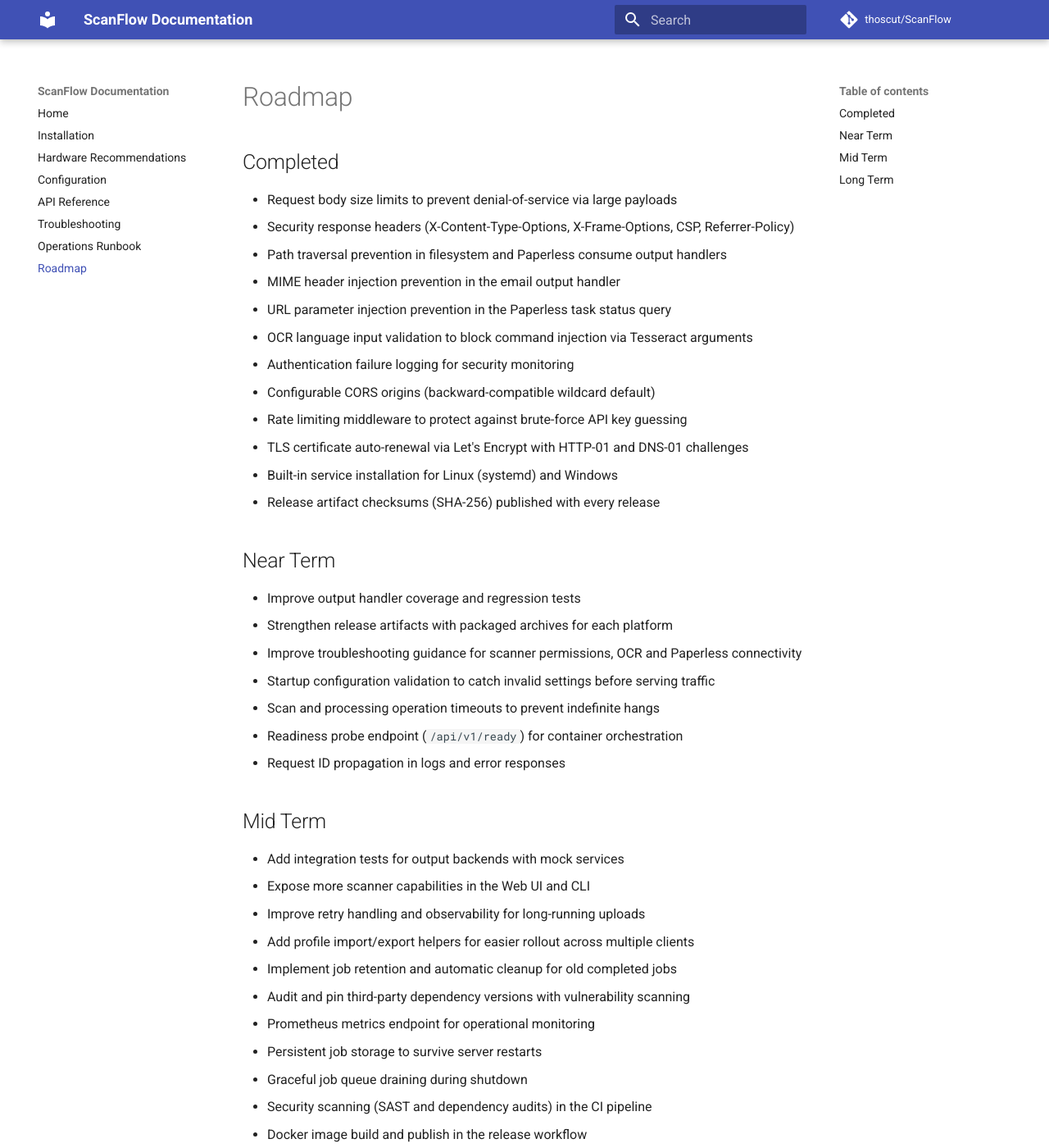
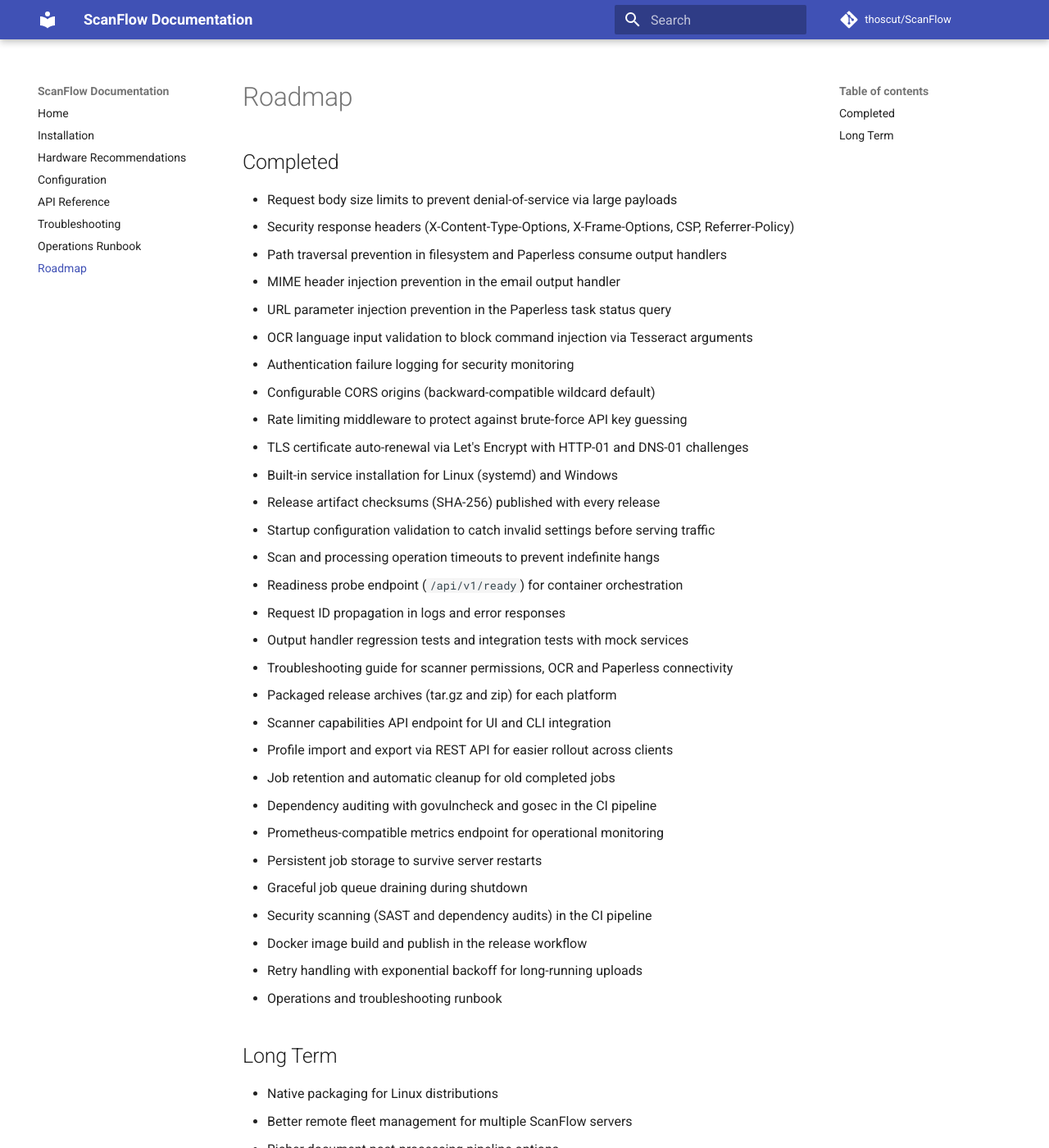
Before and after one commit to thoscut/ScanFlow, an MkDocs documentation site: the page built from docs/roadmap.md, in a window 1280 px wide and 1400 px high. Shown: the whole window at 82% size. Built offline with MkDocs 1.6.1 and Material for MkDocs 9.7.7, drawn with Linux system fonts in a browser that asks for light colours; comment, search, counter and statistics services are not loaded.

```diff
--- a/docs/roadmap.md
+++ b/docs/roadmap.md
@@ -14,30 +14,23 @@
 - TLS certificate auto-renewal via Let's Encrypt with HTTP-01 and DNS-01 challenges
 - Built-in service installation for Linux (systemd) and Windows
 - Release artifact checksums (SHA-256) published with every release
-
-## Near Term
-
-- Improve output handler coverage and regression tests
-- Strengthen release artifacts with packaged archives for each platform
-- Improve troubleshooting guidance for scanner permissions, OCR and Paperless connectivity
 - Startup configuration validation to catch invalid settings before serving traffic
 - Scan and processing operation timeouts to prevent indefinite hangs
 - Readiness probe endpoint (`/api/v1/ready`) for container orchestration
 - Request ID propagation in logs and error responses
-
-## Mid Term
-
-- Add integration tests for output backends with mock services
-- Expose more scanner capabilities in the Web UI and CLI
-- Improve retry handling and observability for long-running uploads
-- Add profile import/export helpers for easier rollout across multiple clients
-- Implement job retention and automatic cleanup for old completed jobs
-- Audit and pin third-party dependency versions with vulnerability scanning
-- Prometheus metrics endpoint for operational monitoring
+- Output handler regression tests and integration tests with mock services
+- Troubleshooting guide for scanner permissions, OCR and Paperless connectivity
+- Packaged release archives (tar.gz and zip) for each platform
+- Scanner capabilities API endpoint for UI and CLI integration
+- Profile import and export via REST API for easier rollout across clients
+- Job retention and automatic cleanup for old completed jobs
+- Dependency auditing with govulncheck and gosec in the CI pipeline
+- Prometheus-compatible metrics endpoint for operational monitoring
 - Persistent job storage to survive server restarts
 - Graceful job queue draining during shutdown
 - Security scanning (SAST and dependency audits) in the CI pipeline
 - Docker image build and publish in the release workflow
+- Retry handling with exponential backoff for long-running uploads
 - Operations and troubleshooting runbook
 
 ## Long Term
```
Also changed, not shown: 3 other files.
